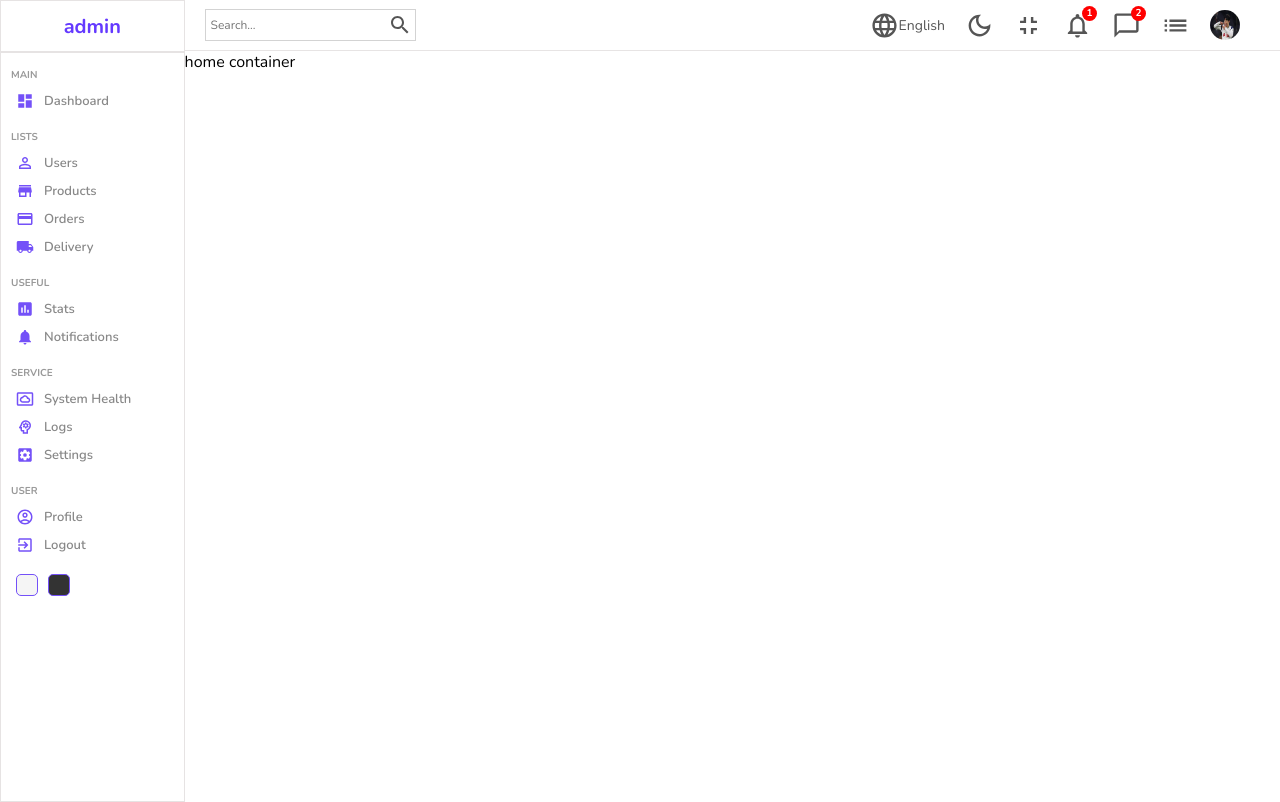
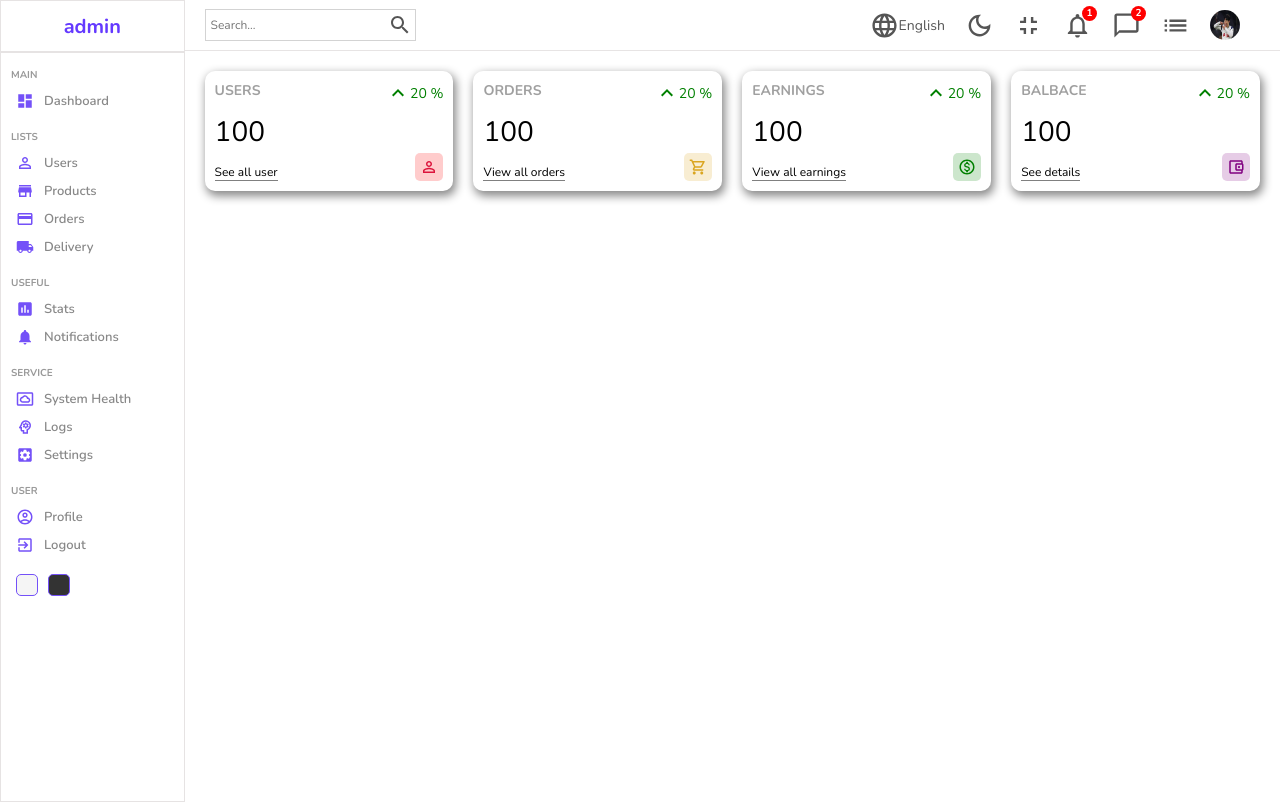
Before and after one commit to yoondotcom/React-Admin-Panel-Tutorial, a React (Create React App) app: page / in a window 1280 px wide. Built offline with nearby package versions, Linux system fonts and the light colour scheme.

Commit message:
위젯 작성

```diff
--- /dev/null
+++ b/src/components/widget/Widget.jsx
@@ -0,0 +1,101 @@
+import "./widget.scss"
+import KeyboardArrowUpIcon from '@mui/icons-material/KeyboardArrowUp';
+import PersonOutlineIcon from '@mui/icons-material/PersonOutline';
+import AccountBalanceWalletOutlinedIcon from '@mui/icons-material/AccountBalanceWalletOutlined';
+import ShoppingCartOutlinedIcon from '@mui/icons-material/ShoppingCartOutlined';
+import MonetizationOnOutlinedIcon from '@mui/icons-material/MonetizationOnOutlined';
+
+const Widget = ({ type }) => {
+    let data;
+
+    //temporary
+    const amount = 100;
+    const diff = 20;
+
+    switch(type) {
+        case "user":
+            data = {
+                title: "USERS",
+                isMoney: false,
+                link: "See all user",
+                icon: (
+                    <PersonOutlineIcon
+                        className="icon"
+                        style={{
+                            color: "crimson",
+                            backgroundColor: "rgba(255, 0, 0, 0.2)"
+                        }}
+                    />
+                ),
+            };
+            break;
+        case "order":
+            data = {
+                title: "ORDERS",
+                isMoney: false,
+                link: "View all orders",
+                icon: (
+                    <ShoppingCartOutlinedIcon
+                        className="icon"
+                        style={{
+                            color: "goldenrod",
+                            backgroundColor: "rgba(218, 165, 32, 0.2)"
+                        }}
+                    />
+                ),
+            };
+            break;
+        case "earning":
+            data = {
+                title: "EARNINGS",
+                isMoney: false,
+                link: "View all earnings",
+                icon: (
+                    <MonetizationOnOutlinedIcon
+                        className="icon"
+                        style={{
+                            color: "green",
+                            backgroundColor: "rgba(0, 128, 0, 0.2)"
+                        }}
+                    />
+                ),
+            };
+            break;
+        case "balance":
+            data = {
+                title: "BALBACE",
+                isMoney: false,
+                link: "See details",
+                icon: (
+                    <AccountBalanceWalletOutlinedIcon
+                        className="icon"
+                        style={{
+                            color: "purple",
+                            backgroundColor: "rgba(128, 0, 128, 0.2)"
+                        }}
+                    />
+                ),
+            };
+            break;
+        default:
+            break;
+    }
+    return (
+        <div className="widget">
+            <div className="left">
+                <span className="title">{data.title}</span>
+                <span className="counter">{data.isMoney && "$"} {amount}</span>
+                <span className="link">{data.link}</span>
+            </div>
+            <div className="right">
+                <div className="percentage positive">
+                    <KeyboardArrowUpIcon/>
+                    {diff} %
+                </div>
+                {data.icon}
+            </div>
+        </div>
+    )
+}
+
+export default Widget
--- /dev/null
+++ b/src/components/widget/widget.scss
@@ -0,0 +1,54 @@
+.widget{
+    display: flex;
+    justify-content: space-between;
+    flex: 1;
+    padding: 10px;
+    -webkit-box-shadow: 2px 4px 10px 1px rgba(0, 0, 0, 0.47);
+    box-shadow: 2px 4px 10px 1px rgba(0, 0, 0, 0.47);
+    border-radius: 10px;
+    height: 100px;
+
+    .left, .right {
+        display: flex;
+        flex-direction: column;
+        justify-content: space-between;
+
+        .title {
+            font-weight: bold;
+            font-size: 14px;
+            color: rgb(160, 160, 160);
+        }
+
+        .counter {
+            font-size: 28px;
+            font-weight: 300;
+        }
+
+        .link {
+            width: max-content;
+            font-size: 12px;
+            border-bottom: 1px solid grey;
+        }
+
+        .percentage {
+            display: flex;
+            align-items: center;
+            font-size: 14px;
+
+            &.positive {
+                color: green;
+            }
+
+            &.negative {
+                color: red;
+            }
+        }
+
+        .icon {
+            font-size: 18px;
+            padding: 5px;
+            border-radius: 5px;
+            align-self: flex-end;
+        }
+    }
+}
--- a/src/pages/home/Home.jsx
+++ b/src/pages/home/Home.jsx
@@ -1,5 +1,6 @@
 import Navbar from "../../components/navbar/Navbar"
 import Sidebar from "../../components/sidebar/Sidebar"
+import Widget from "../../components/widget/Widget"
 import "./home.scss"
 
 const Home = () => {
@@ -8,10 +9,15 @@
             <Sidebar/>
             <div className="homeContainer">
                 <Navbar/>
-                home container
+                <div className="widgets">
+                    <Widget type="user"/>
+                    <Widget type="order"/>
+                    <Widget type="earning"/>
+                    <Widget type="balance"/>
+                </div>
             </div>
         </div>
     )
 }
 
-export default Home
+export default Home;
--- a/src/pages/home/home.scss
+++ b/src/pages/home/home.scss
@@ -3,5 +3,11 @@
 
     .homeContainer{
         flex: 6;
+
+        .widgets{
+            display: flex;
+            padding: 20px;
+            gap: 20px;
+        }
     }
 }
```
